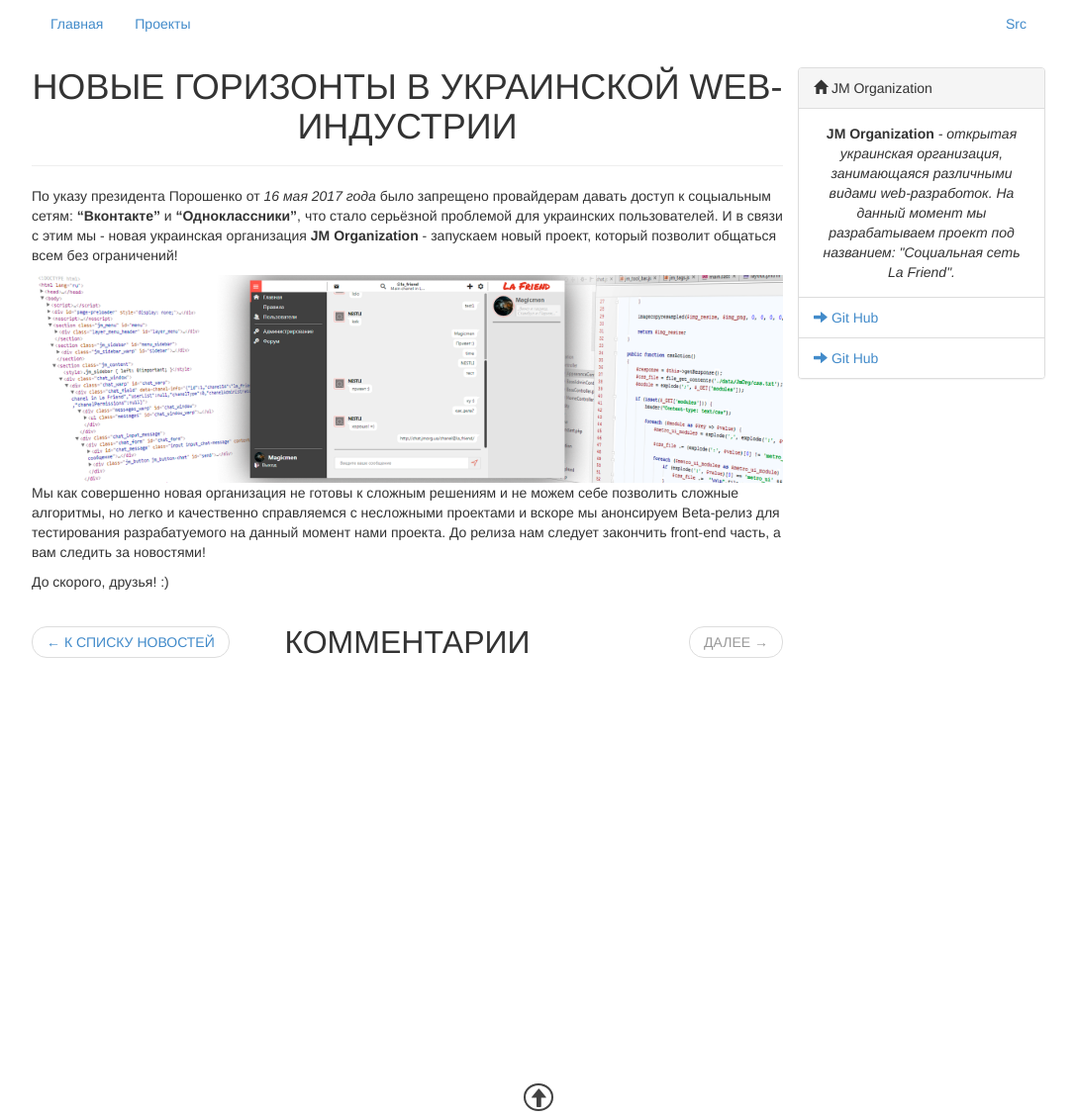
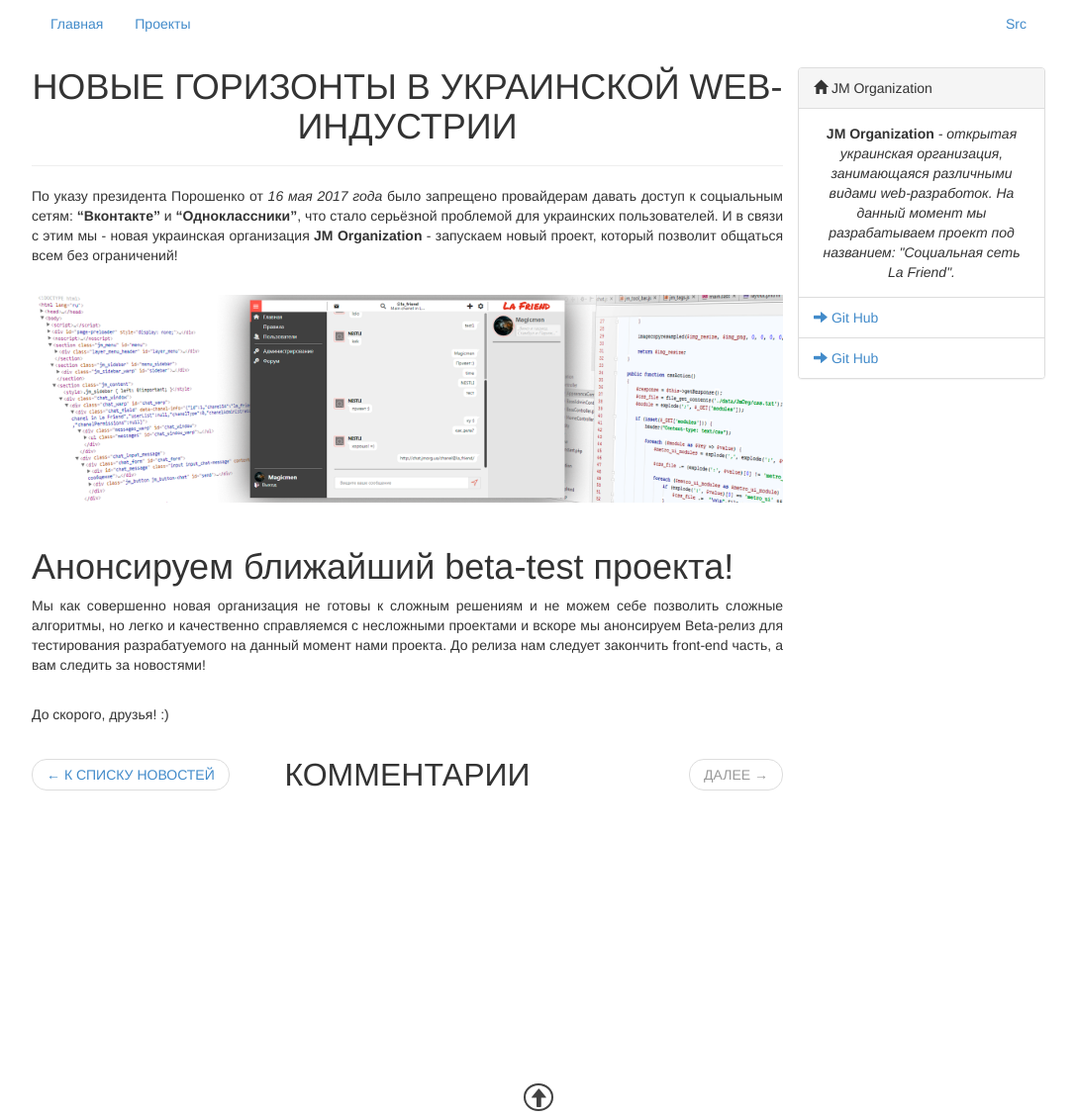
Before and after one commit to jm-organization/jm-organization.github.io, a Jekyll site: the page built from _posts/2017-06-20-relesed-site.md, in a window 1280 px wide and 1130 px high. Shown: the whole window at 99% size, without its empty margins (96-1183 px from the left). Built offline with Jekyll 4.4.1, drawn with Linux system fonts in a browser that asks for light colours; our own code applies the rules of GitHub Pages for plain Markdown files; comment, search, counter and statistics services are not loaded.

Commit message:
Изменён вид полной статьи

```diff
--- a/_posts/2017-06-20-relesed-site.md
+++ b/_posts/2017-06-20-relesed-site.md
@@ -8,6 +8,7 @@
 По указу президента Порошенко от _16 мая 2017 года_ было запрещено провайдерам давать доступ к соцыальным сетям: **"Вконтакте"** и **"Одноклассники"**, что стало серьёзной проблемой для украинских пользователей. И в связи с этим мы - новая украинская организация **JM Organization** - запускаем новый проект, который позволит общаться всем без ограничений!
 
 ![project-image](https://jm-organization.github.io/assets/img/background-picture/header1.png "Открыть изображение для просмотра")
+# Анонсируем ближайший beta-test проекта! #
 Мы как совершенно новая организация не готовы к сложным решениям и не можем себе позволить сложные алгоритмы, но легко и качественно справляемся с несложными проектами и вскоре мы анонсируем Beta-релиз для тестирования разрабатуемого на данный момент нами проекта.
 До релиза нам следует закончить front-end часть, а вам следить за новостями!
 
--- a/assets/css/main.css
+++ b/assets/css/main.css
@@ -119,11 +119,16 @@
       border-radius: 24px;
       border: 1px solid #e2e2e2;
       margin-bottom: 15px; }
-    .page-width .page-content .jm-article img {
-      width: 100%;
-      max-height: 280px;
-      height: auto;
-      cursor: pointer; }
+    .page-width .page-content .jm-article {
+      text-align: justify; }
+      .page-width .page-content .jm-article p {
+        margin-bottom: 30px; }
+        .page-width .page-content .jm-article p img {
+          width: 100%;
+          max-height: 280px;
+          height: auto;
+          cursor: pointer;
+          margin-bottom: 15px; }
     .page-width .page-content .jm-comments .jm-comments-title {
       margin-top: 35px; }
       .page-width .page-content .jm-comments .jm-comments-title .jm-pager {
```
Also changed, not shown: assets/css/main.sass (+10 -5 lines).
